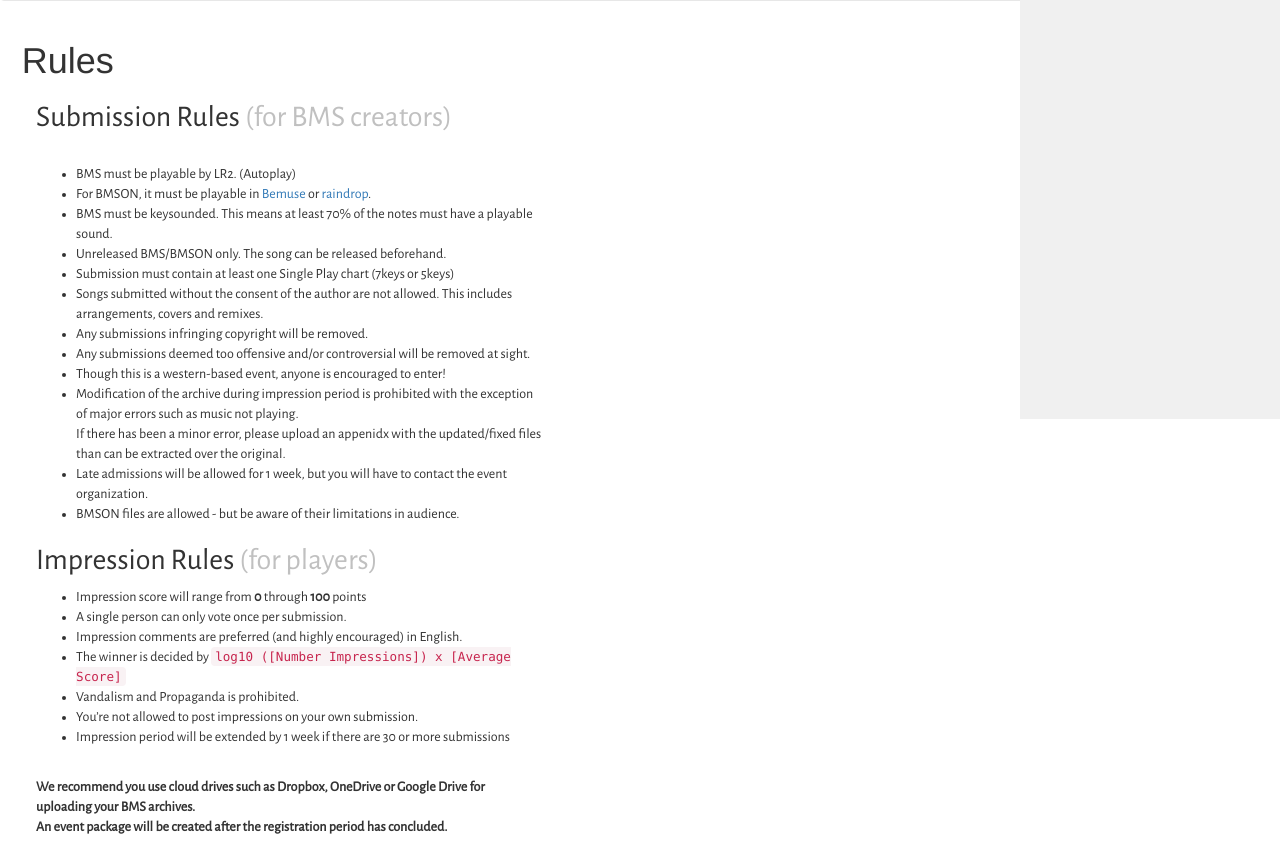
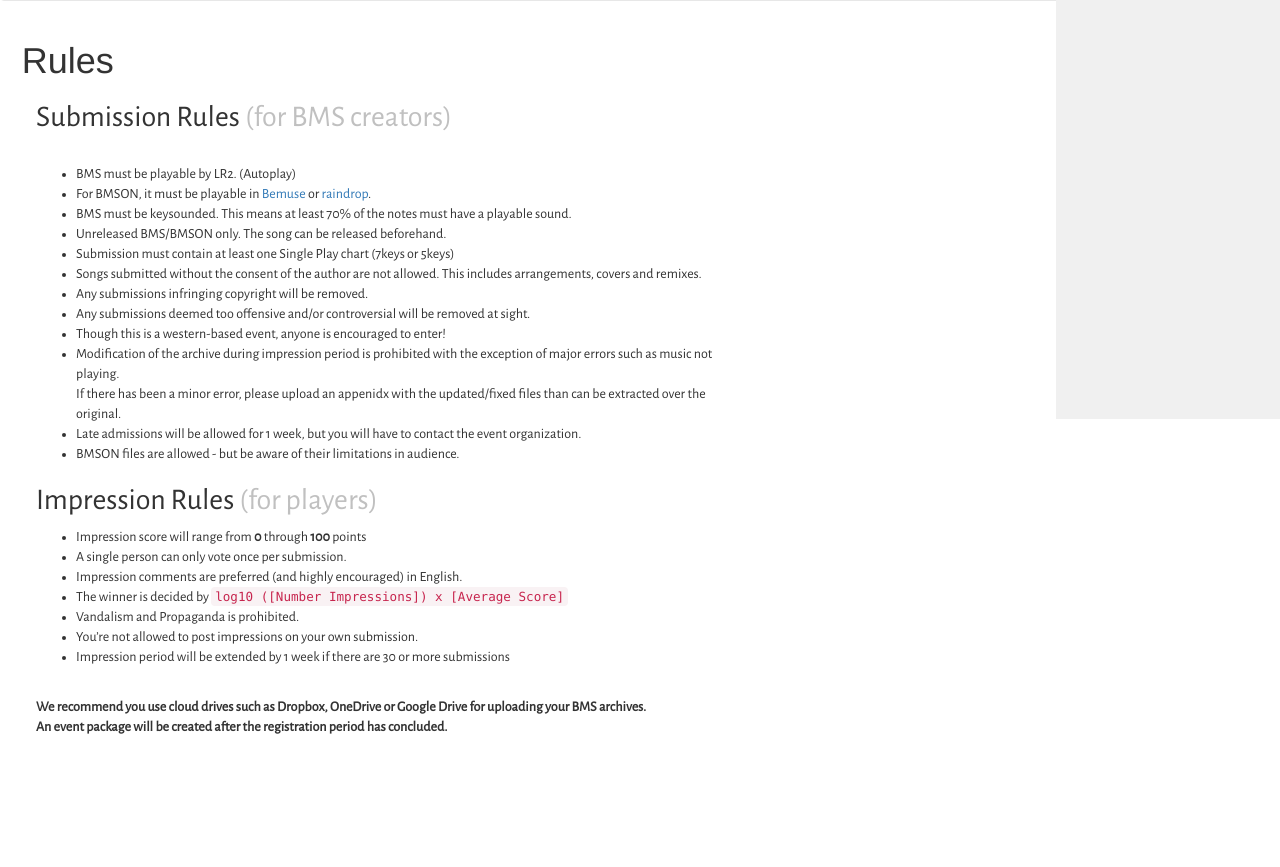
Before and after one commit to zardoru/becgi, a Flask app: page /rules/ in a window 1280 px wide. Shown: the part 381-1248 px from the top of the page. After the commit the page ends 1115 px from the top, so only its background shows below. Run offline with Flask 2, Linux system fonts and the light colour scheme; parts of the project's set-up code (start-up, migrations or seed data) failed here and were passed over; some libraries are stand-ins or nearby versions.

Commit message:
Minor template adjustments

```diff
--- a/templates/rules.html
+++ b/templates/rules.html
@@ -3,7 +3,7 @@
 
 
 <h1 style="padding-left:3%;" id="rules">Rules</h1>
-<div style="padding-left:5%; width:75%; font-family: 'Alegreya Sans'">
+<div style="padding-left:5%; font-family: 'Alegreya Sans'">
     <h2>Submission Rules
         <span style="color:silver">(for BMS creators)</span>
     </h2>
@@ -52,32 +52,8 @@
                     An event package will be created after the registration period has concluded.
     <br/>
     <br/>
-</b></div>
-<div style="padding-left: 5px; height: 100%; position: fixed; right: 0; top: 0; background-color:rgb(240,240,240)">
-    <h2 id="info">Information</h2>
-    <br/>
-    <div style="margin-left: 5%">
-        <b>Registration Period</b>: Jan. 9 ~ Jan.16
-        <br/>
-        <br/>
-        <b>Impression Period</b>: Jan. 16 ~ Jan. 30
-        <br/>
-        <br/>
-        <b>Event Organizers</b>: ドルフィン and Agka
-        <br/>
-        <br/>
-    </div>
-    <ul>
-        <li>
-            <a href="https://docs.google.com/document/d/1ywUO5RxCP8jCM7MuFGFAS5TIRK2gsyM3-rMgvPuMEcw/edit?usp=sharing">BMS creation notes</a>
-        </li>
-        <li>
-            <a href="https://docs.google.com/document/d/1gQKPWApeL03aO09-II7slxTeuvm3HO_FmY1D4chRvOQ/edit">BMSON creation notes</a>
-        </li>
-    </ul>
-    <div>
-        <a class="twitter-timeline" href="https://twitter.com/BeMusicWest" data-widget-id="640202301156757504">Tweets by @BeMusicWest</a>
-        <script>!function(d,s,id){var js,fjs=d.getElementsByTagName(s)[0],p=/^http:/.test(d.location)?'http':'https';if(!d.getElementById(id)){js=d.createElement(s);js.id=id;js.src=p+"://platform.twitter.com/widgets.js";fjs.parentNode.insertBefore(js,fjs);}}(document,"script","twitter-wjs");</script>
-    </div>
+</b>
+
+{% include 'sidebar.html' %}
 </div>
 {% endblock %}
--- a/templates/section_closed.html
+++ b/templates/section_closed.html
@@ -1,4 +1,4 @@
 {% extends "template.html" %}
 {% block content %}
-	This section is currently closed.
+	<span style="text-align: center">This section is currently closed.</span>
 {% endblock %}
--- /dev/null
+++ b/templates/sidebar.html
@@ -0,0 +1,29 @@
+<div style="padding-left: 5px; height: 100%; position: fixed; right: 0; top: 0; background-color:rgb(240,240,240)">
+    <div>
+        <h2 id="info">Information</h2>
+        <br/>
+        <div style="margin-left: 5%">
+            <b>Registration Period</b>: Jan. 9 ~ Jan.16
+            <br/>
+            <br/>
+            <b>Impression Period</b>: Jan. 16 ~ Jan. 30
+            <br/>
+            <br/>
+            <b>Event Organizers</b>: ドルフィン and Agka
+            <br/>
+            <br/>
+        </div>
+        <ul>
+            <li>
+                <a href="https://docs.google.com/document/d/1ywUO5RxCP8jCM7MuFGFAS5TIRK2gsyM3-rMgvPuMEcw/edit?usp=sharing">BMS creation notes</a>
+            </li>
+            <li>
+                <a href="https://docs.google.com/document/d/1gQKPWApeL03aO09-II7slxTeuvm3HO_FmY1D4chRvOQ/edit">BMSON creation notes</a>
+            </li>
+        </ul>
+        <div>
+            <a class="twitter-timeline" href="https://twitter.com/BeMusicWest" data-widget-id="640202301156757504">Tweets by @BeMusicWest</a>
+            <script>!function(d,s,id){var js,fjs=d.getElementsByTagName(s)[0],p=/^http:/.test(d.location)?'http':'https';if(!d.getElementById(id)){js=d.createElement(s);js.id=id;js.src=p+"://platform.twitter.com/widgets.js";fjs.parentNode.insertBefore(js,fjs);}}(document,"script","twitter-wjs");</script>
+        </div>
+    </div>
+</div>
--- a/templates/template.html
+++ b/templates/template.html
@@ -48,7 +48,7 @@
                             <div style={% block style %}"float:left; height: 100%;" {% endblock %}>
 		{% block content_head %} {% endblock %}
 
-                                <p style="padding-left:5%; width:75%; font-family: 'Alegreya Sans'">
+                                <p style="font-family: 'Alegreya Sans'">
 			{% block content %} {% endblock %}
 		</p>
                             </div>
```
Also changed, not shown: templates/about.html (+2 -29 lines).
